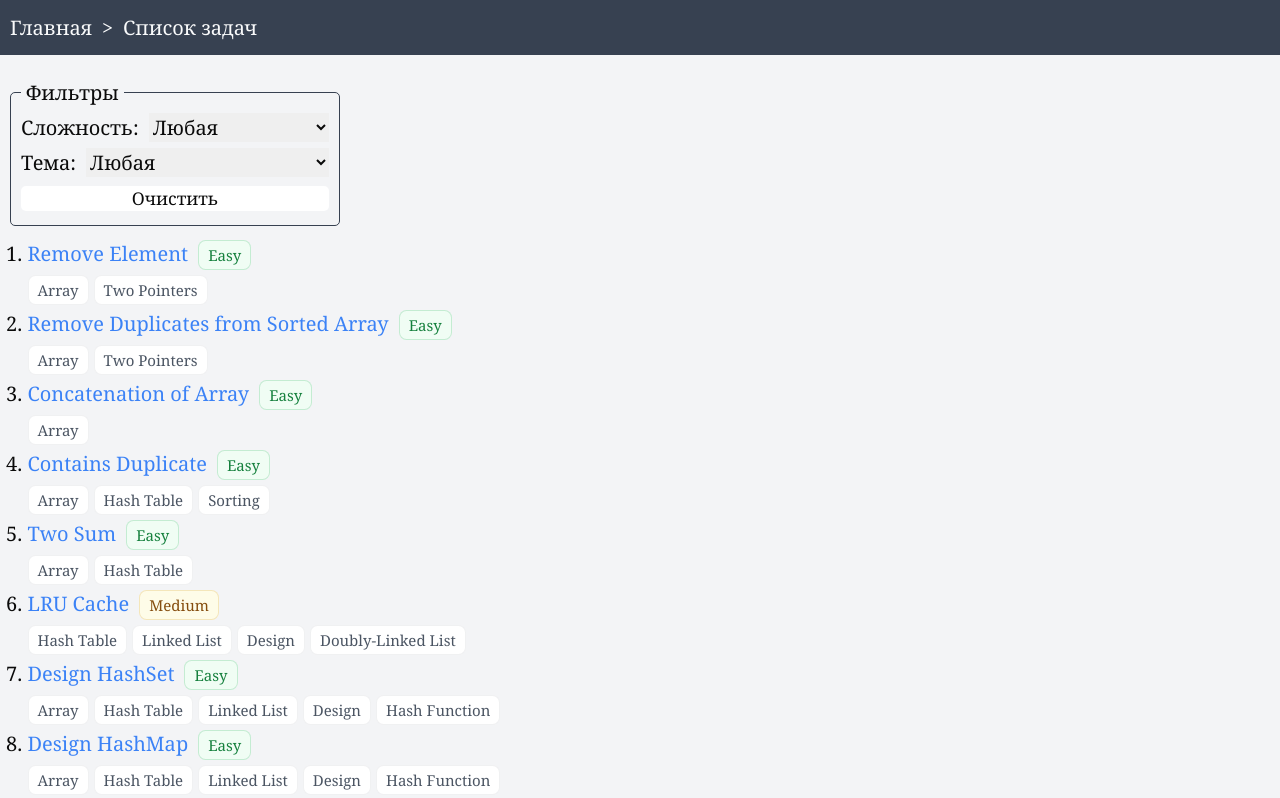
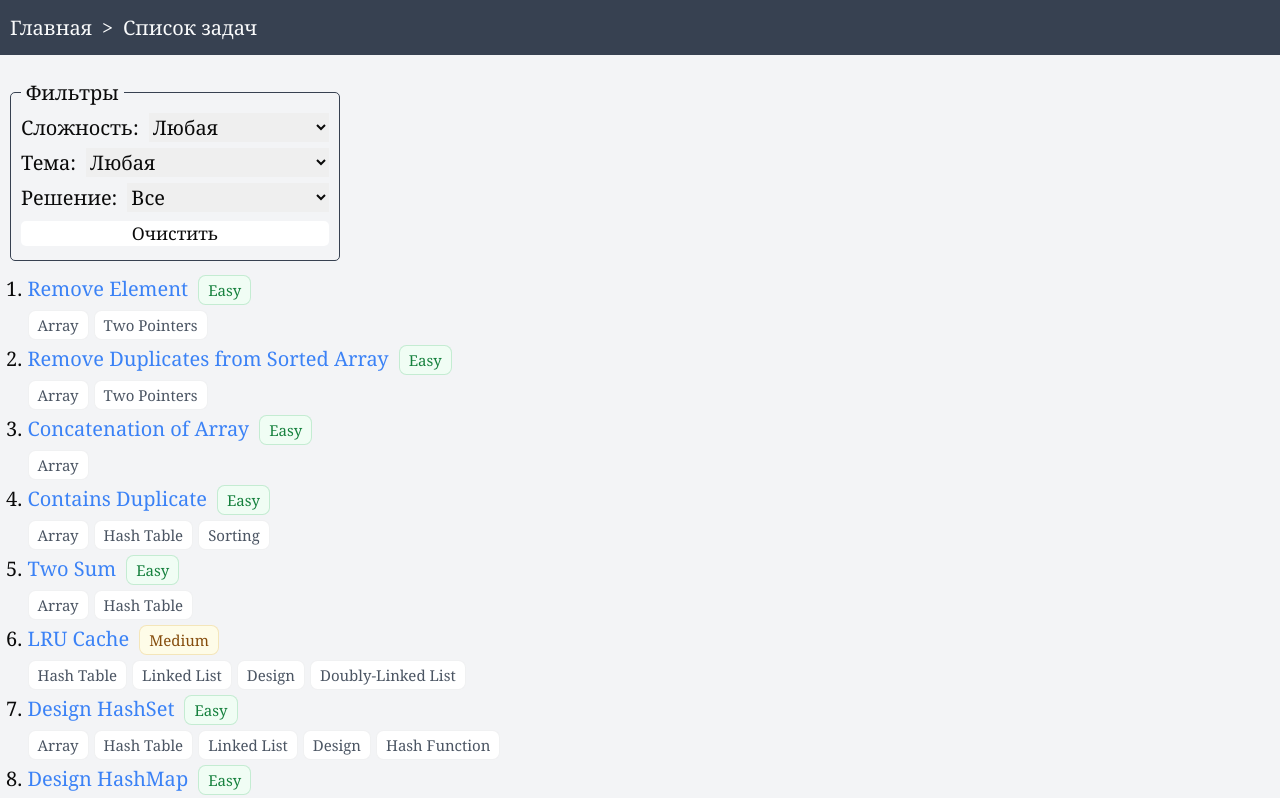
Before and after one commit to Handsome1337/my-textbook, a React (Vite) app: page /my-textbook/tasks in a window 1280 px wide. Shown: the top 798 px of the page. Built offline with nearby package versions, Linux system fonts and the light colour scheme.

Commit message:
feat: добавляет фильтр задач по наличию решения

```diff
--- a/src/routes/Tasks.tsx
+++ b/src/routes/Tasks.tsx
@@ -8,35 +8,41 @@ import type { TaskConfig } from 'types';
 
 const SELECT_DIFFICULTY_ID = 'difficulty';
 const SELECT_TAG_ID = 'tag';
+const SELECT_SOLUTION_ID = 'solution';
 
 function Tasks(): ReactElement {
   const [tasks, setTasks] = useState<TaskConfig[]>(TASKS);
   const [selectedDifficulty, setSelectedDifficulty] = useState<string>('');
   const [selectedTag, setSelectedTag] = useState<string>('');
+  const [selectedSolution, setSelectedSolution] = useState<string>('');
 
   useEffect(() => {
     setTasks(
       TASKS.filter(
-        ({ difficulty, tags }) =>
+        ({ difficulty, tags, code }) =>
           (!selectedDifficulty || difficulty === selectedDifficulty) &&
-          (!selectedTag || tags.some((tag) => tag === selectedTag))
+          (!selectedTag || tags.some((tag) => tag === selectedTag)) &&
+          (!selectedSolution || (selectedSolution === 'with' ? code : !code))
       )
     );
-  }, [selectedDifficulty, selectedTag]);
+  }, [selectedSolution, selectedDifficulty, selectedTag]);
 
   const onChangeFilter = ({
     target: { id, value }
   }: ChangeEvent<HTMLSelectElement>): void => {
     if (id === SELECT_DIFFICULTY_ID) {
       setSelectedDifficulty(value);
+    } else if (id === SELECT_TAG_ID) {
+      setSelectedTag(value);
     } else {
-      setSelectedTag(value);
+      setSelectedSolution(value);
     }
   };
 
   const onResetFilters = (): void => {
     setSelectedDifficulty('');
     setSelectedTag('');
+    setSelectedSolution('');
   };
 
   return (
@@ -72,6 +78,19 @@ function Tasks(): ReactElement {
                   {tag}
                 </option>
               ))}
+            </select>
+          </div>
+          <div className="flex items-center gap-x-2">
+            <label htmlFor={SELECT_SOLUTION_ID}>Решение:</label>
+            <select
+              className="flex-grow"
+              id={SELECT_SOLUTION_ID}
+              onChange={onChangeFilter}
+              value={selectedSolution}
+            >
+              <option value="">Все</option>
+              <option value="with">Есть</option>
+              <option value="without">Нет</option>
             </select>
           </div>
           <input
```
